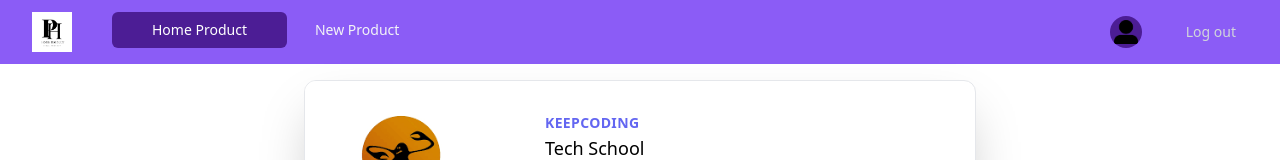
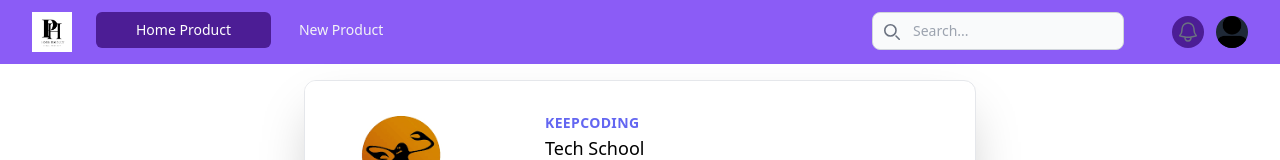
Before and after one commit to natalymejia15/TerreneitorElectiva, a React (Vite) app: page /HomeProduct in a window 1280 px wide. Shown: the top 160 px of the page. Built offline with nearby package versions, Linux system fonts and the light colour scheme; no server answers; sample sign-in values are in the browser's storage.

Commit message:
ADD update chances in login with styles

```diff
--- a/package.json
+++ b/package.json
@@ -10,9 +10,12 @@
     "preview": "vite preview"
   },
   "dependencies": {
+    "@headlessui/react": "^2.0.1",
+    "@heroicons/react": "^2.1.3",
     "axios": "^1.6.8",
     "firebase": "^10.11.1",
     "i": "^0.3.7",
+    "install": "^0.13.0",
     "react": "^18.2.0",
     "react-dom": "^18.2.0",
     "react-icons": "^5.1.0",
--- a/src/auth/context/AuthProvider.jsx
+++ b/src/auth/context/AuthProvider.jsx
@@ -2,7 +2,7 @@ import { useReducer } from "react";
 
 import { AuthContext } from "./AuthContext";
 import { authReducer } from "../reducers";
-import { types } from "../types";
+import { authTypes } from "../types";
 import { signInUser } from "../../firebase/providers";
 
 const initialState = { logged: false };
@@ -19,17 +19,18 @@ export const AuthProvider = ({ children }) => {
 
   const [authState, dispatch ] = useReducer(authReducer, initialState, init);
 
-  const login = async (email, password) => {
+  const login = async (email = "", password = "") => {
 
     const { ok, uid, displayName, photoURL, errorMessage} = await signInUser(email, password);
 
     if(!ok) {
-      dispatch({type: types.error, payload: { errorMessage } } );
+      dispatch({type: authTypes.error, payload: { errorMessage } } )
+      return false;
     }
 
-    const payload = { ok, uid, email, displayName, photoURL, errorMessage}
+    const payload = { uid, email, displayName, photoURL}
 
-    const action = { type: types.login, payload: payload }
+    const action = { type: authTypes.login, payload }
 
     localStorage.setItem('user', JSON.stringify(payload))
 
@@ -40,10 +41,8 @@ export const AuthProvider = ({ children }) => {
 
   const logout = () => {
     localStorage.removeItem('user')
-    const action = { type: types.logout }
-    dispatch(action)
+    dispatch({type: authTypes.logout})
   }
-
 
   return (
     <AuthContext.Provider value={
--- a/src/auth/reducers/authReducer.js
+++ b/src/auth/reducers/authReducer.js
@@ -1,21 +1,23 @@
-import { types } from "../types";
+import { authTypes } from "../types";
 
 export const authReducer = (state = {}, action) => {
   switch (action.type) {
-    case types.login:
+    case authTypes.login:
       return {
         ...state,
         logged: true,
         user: action.payload
       };
-    case types.logout:
+    case authTypes.logout:
       return {
-        logged: false
+        logged: false,
+        errorMessage: action.payload?.errorMessage
       };
-      case types.error:
+      case authTypes.error:
         return {
+          ...state,
           logged: false,
-          errorMessage: action.payload.errorMessage
+          errorMessage: action.payload?.errorMessage
         };
     default:
       return state;
--- a/src/auth/types/types.js
+++ b/src/auth/types/types.js
@@ -1,5 +1,5 @@
-export const types = {
+export const authTypes = {
   login: '[Auth] Login',
   logout: '[Auth] Logout',
-  error: '[Auth] Error',
+  error: '[Auth] Error'
 }
--- a/src/products/router/ProductRouter.jsx
+++ b/src/products/router/ProductRouter.jsx
@@ -12,7 +12,7 @@ export const ProductRouter = () => {
         <Routes>
           <Route path="/NewProduct" element={<NewProduct />} />
           <Route path="/ProductSelect" element={<ProductSelect />} />
-          <Route path="/" element={<Navigate to="/HomeProduct" />} />
+          <Route path="/" element={<HomeProduct />}/>
           <Route path="/HomeProduct" element={<HomeProduct />} />
           <Route path="/Profile" element={<Profile />} />
         </Routes>
--- a/src/router/PrivateRouter.jsx
+++ b/src/router/PrivateRouter.jsx
@@ -9,5 +9,5 @@ export const PrivateRouter = ({ children }) => {
 
   localStorage.setItem('lastPath', pathname);
 
-  return (logged) ? children : <Navigate to="/HomeProduct" />
+  return (logged) ? children : <Navigate to="/" />
 }
--- a/src/router/PublicRouter.jsx
+++ b/src/router/PublicRouter.jsx
@@ -6,5 +6,5 @@ import { AuthContext } from "../auth";
 export const PublicRouter = ({ children }) => {
   const { logged } = useContext(AuthContext);
 
-  return (!logged) ? children : <Navigate to="/homeProduct" />;
+  return (!logged) ? children : <Navigate to="/HomeProduct" />;
 };
--- a/src/ui/components/Navbar.jsx
+++ b/src/ui/components/Navbar.jsx
@@ -1,6 +1,9 @@
 import { NavLink, useNavigate } from "react-router-dom";
 import { useContext } from "react";
+import { Fragment } from "react";
+import { Menu, Transition } from "@headlessui/react";
 import { AuthContext } from "../../auth";
+import { BellIcon } from "@heroicons/react/24/outline";
 import myIcon from "../../image/icono.png";
 import logo from "../../image/logosmall.png";
 
@@ -16,15 +19,77 @@ export const Navbar = () => {
     });
   };
 
+  const menu = () => {
     return (
-    <nav className=" justify-between bg-violet-500">
+      <div className="absolute inset-y-0 right-0 flex items-center pr-2 sm:static sm:inset-auto sm:ml-6 sm:pr-0">
+        <button
+          type="button"
+          className="relative rounded-full bg-violet-900 p-1 text-gray-500 hover:text-white focus:outline-none focus:ring-2 focus:ring-white focus:ring-offset-2 focus:ring-offset-gray-800"
+        >
+          <span className="absolute -inset-1.5"></span>
+          <span className="sr-only">View notifications</span>
+          <BellIcon className="h-6 w-6" aria-hidden="true" />
+        </button>
+
+        <Menu as="div" className="relative ml-3">
+          <div>
+            <Menu.Button className="relative flex rounded-full bg-gray-800 text-sm focus:outline-none focus:ring-2 focus:ring-white focus:ring-offset-2 focus:ring-offset-gray-800">
+              <span className="absolute -inset-1.5" />
+              <span className="sr-only">Open user menu</span>
+              <img className="h-8 w-8 rounded-full" src={myIcon} alt="Avatar" />
+            </Menu.Button>
+          </div>
+          <Transition
+            as={Fragment}
+            enter="transition ease-out duration-100"
+            enterFrom="transform opacity-0 scale-95"
+            enterTo="transform opacity-100 scale-100"
+            leave="transition ease-in duration-75"
+            leaveFrom="transform opacity-100 scale-100"
+            leaveTo="transform opacity-0 scale-95"
+          >
+            <Menu.Items className="absolute right-0 z-10 mt-2 w-48 origin-top-right rounded-md bg-white py-1 shadow-lg ring-1 ring-black ring-opacity-5 focus:outline-none">
+              <Menu.Item>
+                <a
+                  href="/Profile"
+                  className="bg-gray-100  block px-4 py-2 text-sm text-gray-700"
+                >
+                  Your Profile
+                </a>
+              </Menu.Item>
+              <Menu.Item>
+                <a
+                  href="#"
+                  className="bg-gray-100  block px-4 py-2 text-sm text-gray-700"
+                >
+                  Settings
+                </a>
+              </Menu.Item>
+              <Menu.Item>
+                <a
+                  onClick={() => onLogout()}
+                  className="bg-gray-200  block px-4 py-2 text-sm text-gray-500"
+                >
+                  Log out
+                </a>
+              </Menu.Item>
+            </Menu.Items>
+          </Transition>
+        </Menu>
+      </div>
+    );
+  };
+
+  return (
+    <nav className="bg-violet-500">
       <div className="mx-auto max-w-7xl px-2 sm:px-6 lg:px-8">
         <div className="relative flex h-16 items-center justify-between">
           <div className="flex flex-1 items-center justify-center sm:items-stretch sm:justify-start">
-            <div className="flex items-center flex-shrink-0 text-white mr-6">
+            <div className="flex flex-1 items-center justify-center sm:items-stretch sm:justify-start">
+              <div className="flex flex-shrink-0 items-center">
                 <img className="h-10 w-auto" src={logo} alt="logo" />
               </div>
-            <div className="hidden sm:ml-4 sm:block">
+              <div className="hidden sm:ml-6 sm:block">
                 <div className="flex space-x-4">
                   <NavLink
                     to="/"
@@ -44,30 +109,36 @@ export const Navbar = () => {
                 </div>
               </div>
             </div>
-          <div className="absolute inset-y-0 right-0 flex items-center pr-2 sm:static sm:inset-auto sm:ml-6 sm:pr-0">
-            { user ? (
-            <NavLink
-              to="/Profile"
-              className="relative rounded-full bg-violet-900 p-1 overflow-hidden focus:outline-none focus:ring-2 focus:ring-white focus:ring-offset-2 focus:ring-offset-gray-800"
+            <div className="relative hidden md:block">
+              <div className="absolute inset-y-0 start-0 flex items-center ps-3 pointer-events-none">
+                <svg
+                  className="w-4 h-4 text-gray-500 dark:text-gray-400"
+                  aria-hidden="true"
+                  xmlns="http://www.w3.org/2000/svg"
+                  fill="none"
+                  viewBox="0 0 20 20"
                 >
-            <span className="sr-only">View notifications</span>
-            <img className="h-6 w-6 object-cover" src={myIcon} alt="Avatar" />
-            </NavLink>
-            ) : (
-              <NavLink
-              to="/HomeProduct"
-              >
-              </NavLink>
-            )}
+                  <path
+                    stroke="currentColor"
+                    strokeLinecap="round"
+                    strokeLinejoin="round"
+                    strokeWidth="2"
+                    d="m19 19-4-4m0-7A7 7 0 1 1 1 8a7 7 0 0 1 14 0Z"
+                  />
+                </svg>
+                <span className="sr-only">Search icon</span>
+              </div>
+              <input
+                type="text"
+                id="search-navbar"
+                className="block w-full p-2 ps-10 text-sm text-gray-900 border border-gray-300 rounded-lg bg-gray-50 focus:ring-blue-500 focus:border-blue-500 dark:bg-gray-700 dark:border-gray-600 dark:placeholder-gray-400 dark:text-white dark:focus:ring-blue-500 dark:focus:border-blue-500"
+                placeholder="Search..."
+              />
+            </div>
           </div>
           <div className="absolute inset-y-0 right-0 flex items-center pr-2 sm:static sm:inset-auto sm:ml-6 sm:pr-0">
             {user ? (
-              <button
-                onClick={() => onLogout()}
-                className="ml-2 px-3 py-2 rounded-md text-sm font-medium text-gray-300 hover:text-white hover:bg-violet-700 focus:outline-none focus:text-white focus:bg-gray-100"
-              >
-                Log out
-              </button>
+              menu()
             ) : (
               <NavLink
                 to="/login"
```
Also changed, not shown: src/auth/pages/LoginPage.jsx (+30 -54 lines), 1 other file (tests, documents, lock files or other folders). Lines whose indentation alone changed are shown as unchanged.
